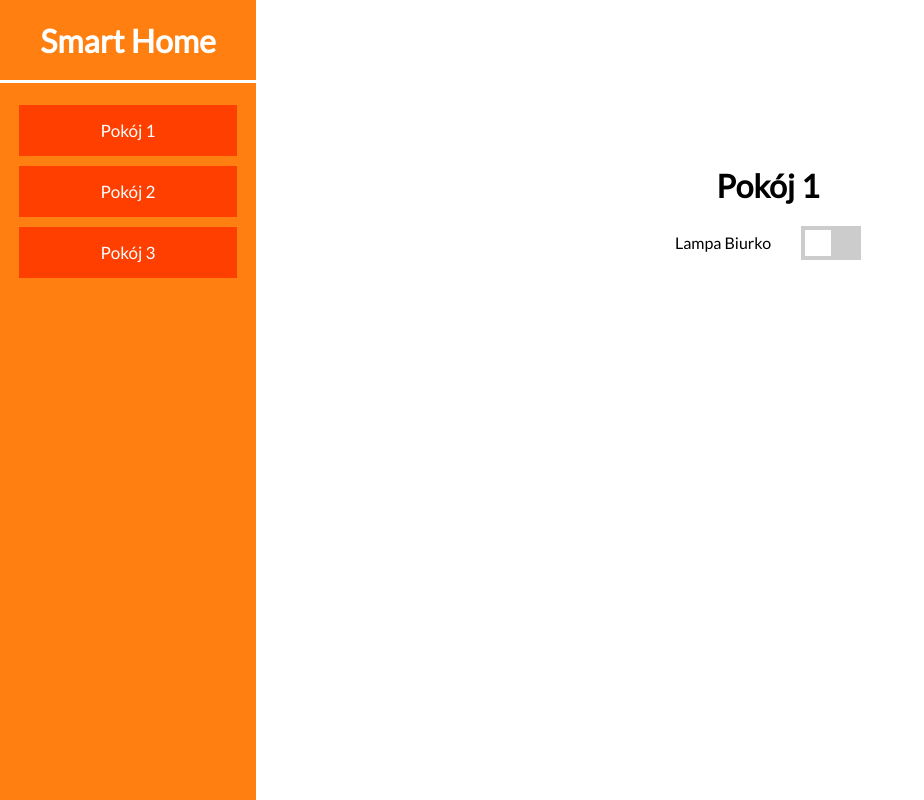
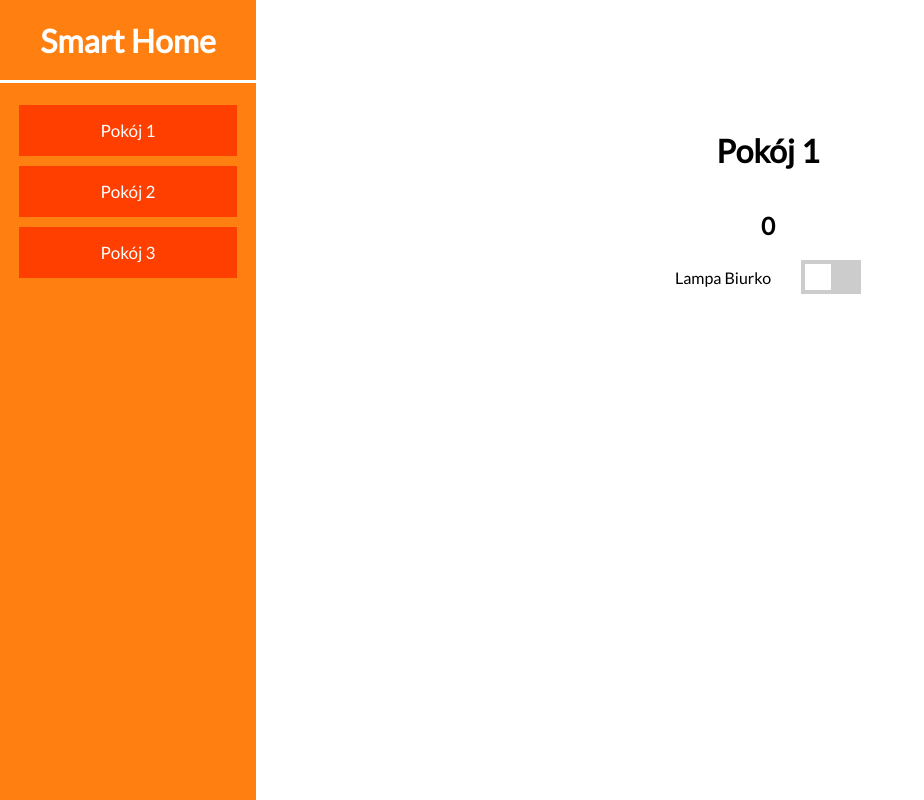
Before and after one commit to SpidiRitsu/wbudowane_frontend, an Angular app: page /room/1 in a window 1280 px wide. Shown: the whole page, without its empty margins (0-924 px from the left). Built offline with nearby package versions, Linux system fonts and the light colour scheme; no server answers.

Commit message:
Added socket handling

```diff
--- a/package.json
+++ b/package.json
@@ -22,6 +22,7 @@
     "chart.js": "^2.8.0",
     "core-js": "^2.5.4",
     "rxjs": "~6.3.3",
+    "socket.io": "^2.2.0",
     "tslib": "^1.9.0",
     "zone.js": "~0.8.26"
   },
--- a/src/app/room/room.component.html
+++ b/src/app/room/room.component.html
@@ -1,5 +1,6 @@
 <div id="room-display" class="main">
 	<h1 id="header">Pokój 1</h1>
+	<h2>{{ test_id }}</h2>
 	<div class="switch-wrapper">
 		<div style="margin-right: 30px;">Lampa Biurko</div>
 		<label class="switch">
--- a/src/app/room/room.component.ts
+++ b/src/app/room/room.component.ts
@@ -10,6 +10,8 @@ import { Sensor } from '../sensor';
 
 import { Chart } from 'chart.js';
 
+import io from "socket.io-client";
+
 @Component({
   selector: 'app-room',
   templateUrl: './room.component.html',
@@ -19,6 +21,10 @@ export class RoomComponent implements OnInit {
 	// id: Observable<number>;
 	id: number;
 	temperature: Sensor[];
+
+	private socket: any;
+
+	test_id: number = 0;
 
 	temperature_labels: string[] = [];
 	temperature_data: number[] = [];
@@ -34,10 +40,19 @@ export class RoomComponent implements OnInit {
   	private roomService: RoomService) { }
 
   ngOnInit() {
+  	this.socket = io('http://localhost:5000')
   	this.getRoom();
   	this.getTemperature(this.id)
   	this.getHumidity(this.id)
   	this.getLuminosity(this.id)
+  }
+
+  public ngAfterViewInit() {
+  	this.socket.on("get_data", data_new => {
+  		console.log(data_new)
+  		this.socket.emit('message', 'WORKING BITCHESSSSSSSSSS');
+  		this.test_id = data_new.value;
+  	});
   }
 
   getRoom(): void {
```
Also changed, not shown: 1 other file (tests, documents, lock files or other folders).
